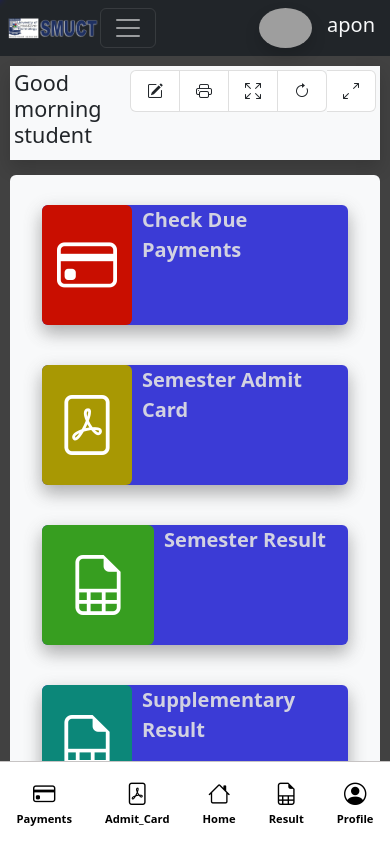
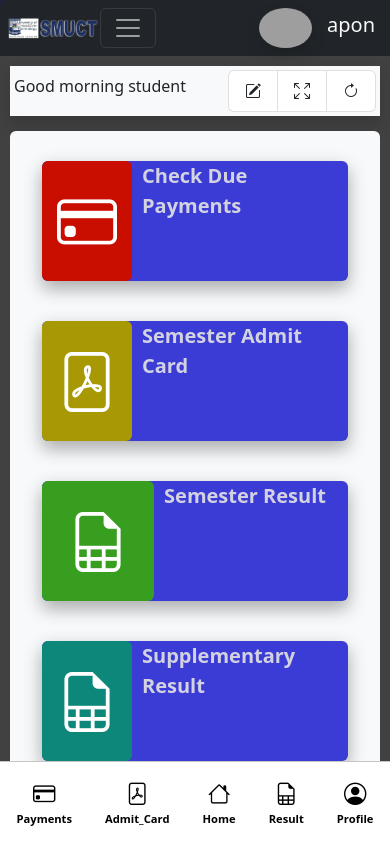
Before and after one commit to yeasin-Ahammed-apon/UMS_fornt_end, a React (Create React App) app: page /student in a window 390 px wide. Shown: the top 842 px of the page. Built offline with nearby package versions, Linux system fonts and the light colour scheme; grey boxes are pictures that could not be loaded.

Commit message:
Madara uchiha, hashirama [reusable tabel setup]

```diff
--- a/package.json
+++ b/package.json
@@ -26,7 +26,6 @@
     "react-scripts": "5.0.1",
     "react-top-loading-bar": "^2.3.1",
     "reactstrap": "^9.1.5",
-    "simplebar-react": "^3.2.0",
     "styled-component": "^2.8.0",
     "web-vitals": "^2.1.4"
   },
--- a/src/Components/MiniBar/Minibar.css
+++ b/src/Components/MiniBar/Minibar.css
@@ -35,8 +35,11 @@
 @media only screen and (max-width: 600px) {
 
   /*Big smartphones [426px -> 600px]*/
-  .second_list_fullscreen, .second_list_expand {
-    display: none;
+   .second_list_printer,.second_list_expand {
+    display: none !important;
+  }
+  .greetings{
+    font-size: 1em;
   }
 
   .second_list_clockwise {
--- a/src/Components/MiniBar/Minibar.js
+++ b/src/Components/MiniBar/Minibar.js
@@ -11,7 +11,7 @@ const Minibar = ({ HideSideBar }) => {
     <div className="p-1 second_list w-100 pages mb-1 shadow bg-light d-flex justify-content">
       {/*  here we will use our full srcreen functionality */}
       <div className="flex-fill align-self-center">
-        <h4>Good morning student</h4>
+        <h4 className="greetings">Good morning student</h4>
       </div>
       <div>
         <ListGroup horizontal className="second_list">
--- a/src/pages/Admin/Index.js
+++ b/src/pages/Admin/Index.js
@@ -1,4 +1,3 @@
-import "./Index.css";
 import React, { useState } from "react";
 import { Route, Routes, Navigate } from "react-router-dom";
 
@@ -9,6 +8,7 @@ import Minibar from "../../Components/MiniBar/Minibar";
 import BottomNavBar from "../../Components/BottomNavBar/BottomNavBar";
 import {BottomNavBarDataForAdmin,SideBarDataForAdmin} from "../../Data/UiData";
 import ErrorBoundaryCheck from "../../Components/ErrorBoundaryCheck/ErrorBoundaryCheck";
+import "./Index.css";
 
 
 const Dashboard = React.lazy(() => import("./Dashboard/Dashboard"));
--- a/src/pages/Student/Index.js
+++ b/src/pages/Student/Index.js
@@ -47,9 +47,7 @@ const Index = () => {
               element={
                 <ErrorBoundaryCheck Page={<AdmitCardsDownloads />} MetaTitle="Admit Cards Downloads" />
               }
-
             />
-
             <Route path="/*" element={<Error404 />} />
           </Routes>
           <BottomNavBar  BottomNavBarData={BottomNavBarDataForStudent}/>
```
Also changed, not shown: public/index.html (line endings or trailing spaces), 11 other files (tests, documents, lock files or other folders).
